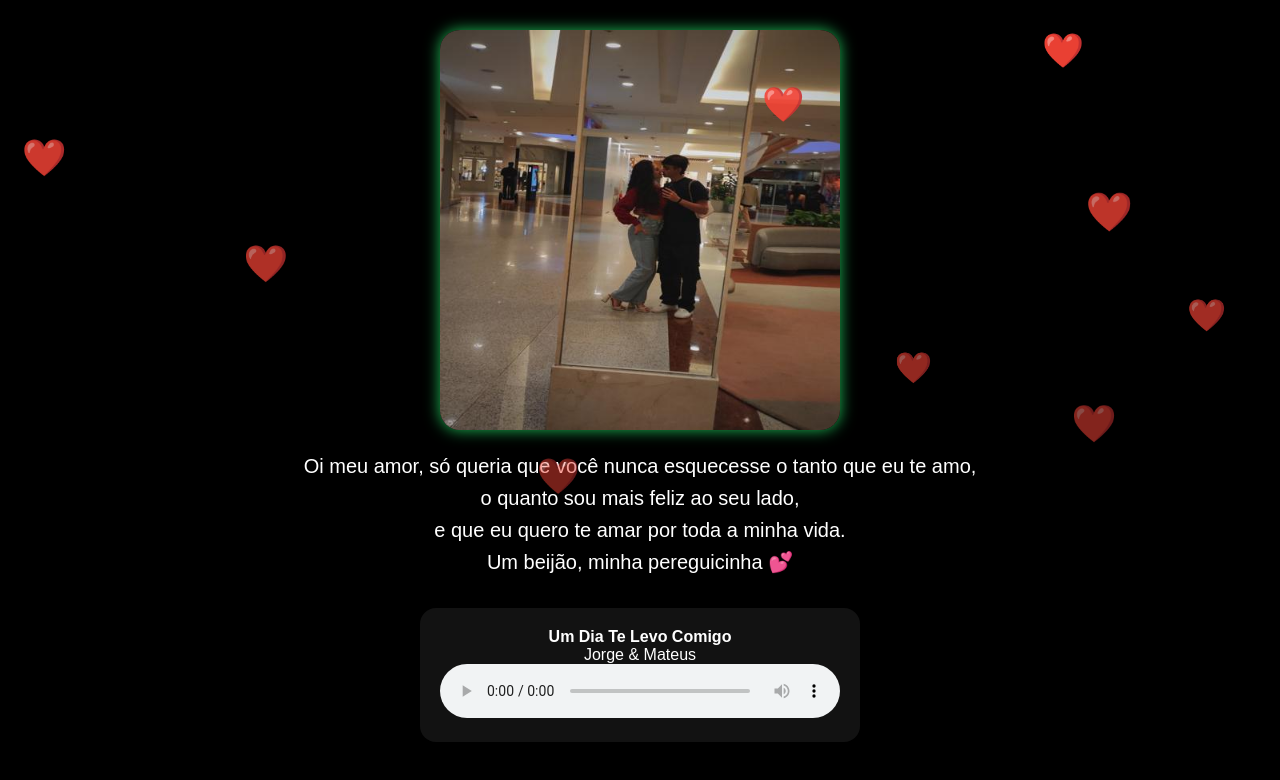
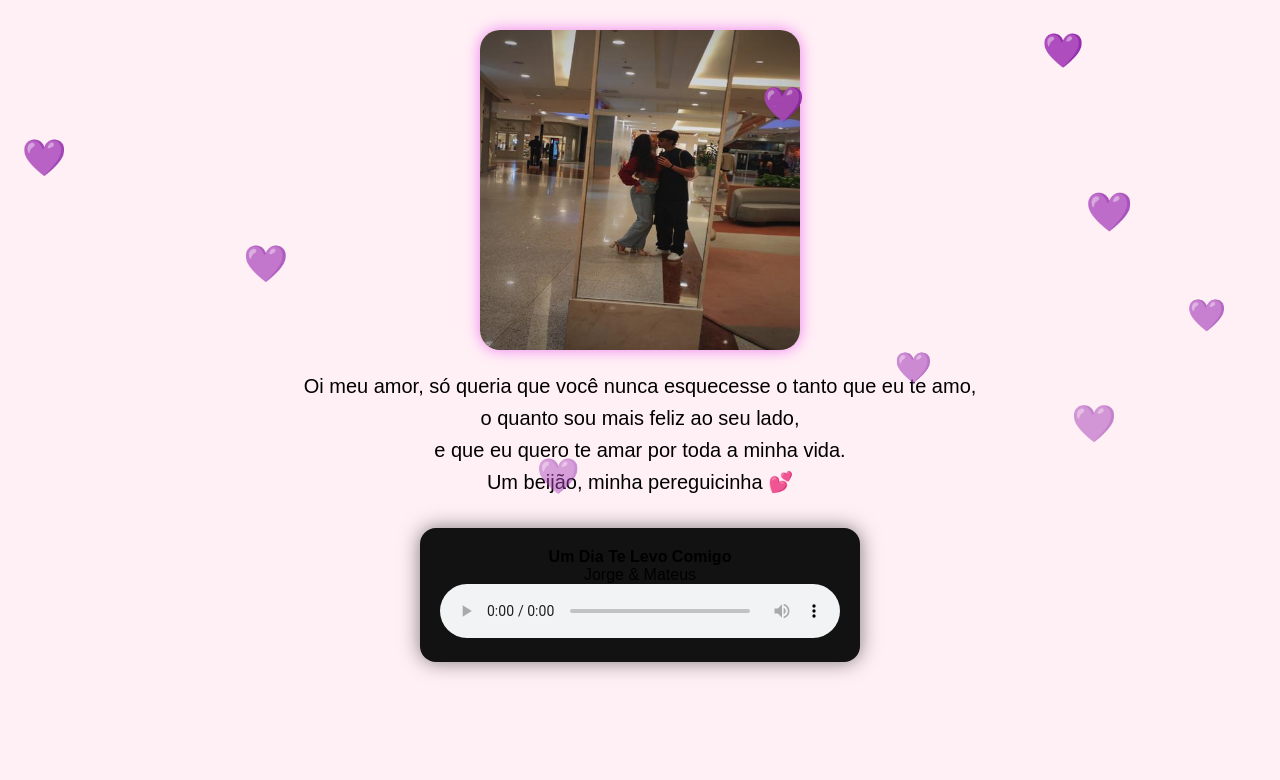
Before and after one commit to trcarrijo/amor-trcarrijomaduaac, a plain HTML site: page index.html in a window 1280 px wide. Both pictures are taken after a click on the button "Entrar". Drawn offline with Linux system fonts and the light colour scheme.

Commit message:
Add files via upload

```diff
--- a/index.html
+++ b/index.html
@@ -7,9 +7,9 @@
   <style>
     body {
       margin: 0;
-      background-color: #000;
+      background-color: #FFF0F5;
       font-family: Arial, sans-serif;
-      color: white;
+      color: black;
       text-align: center;
     }
 
@@ -23,16 +23,16 @@
     .entrar-btn {
       font-size: 32px;
       padding: 20px 40px;
-      background-color: #1DB954;
+      background-color: #EE82EE;
       color: white;
       border: none;
       border-radius: 50px;
       cursor: pointer;
-      transition: 0.3s;
+      transition: 0.9s;
     }
 
     .entrar-btn:hover {
-      background-color: #1ed760;
+      background-color: #EE82EE;
     }
 
     .conteudo {
@@ -44,9 +44,9 @@
 
     .foto-casal {
       width: 90%;
-      max-width: 400px;
+      max-width: 320px;
       border-radius: 20px;
-      box-shadow: 0 0 15px #1db954;
+      box-shadow: 0 0 15px #EE82EE;
     }
 
     .frase {
@@ -138,7 +138,8 @@
         const coracao = document.createElement("div");
         coracao.className = "coracao";
         coracao.style.left = Math.random() * 100 + "vw";
-        coracao.innerHTML = "❤️";
+        coracao.innerHTML = "💜";
+
         coracao.style.fontSize = (Math.random() * 20 + 20) + "px";
         container.appendChild(coracao);
         setTimeout(() => coracao.remove(), 5000);
```
